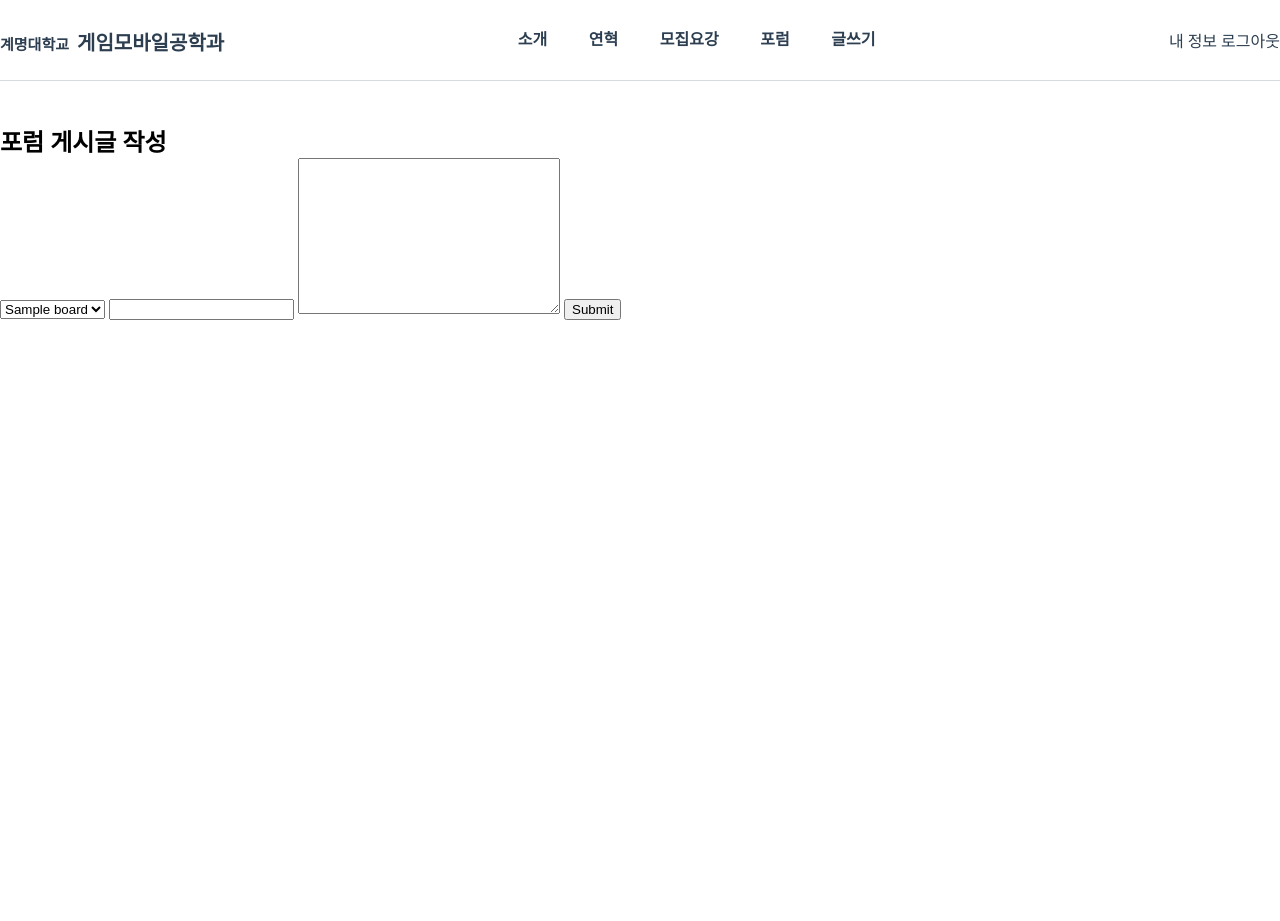
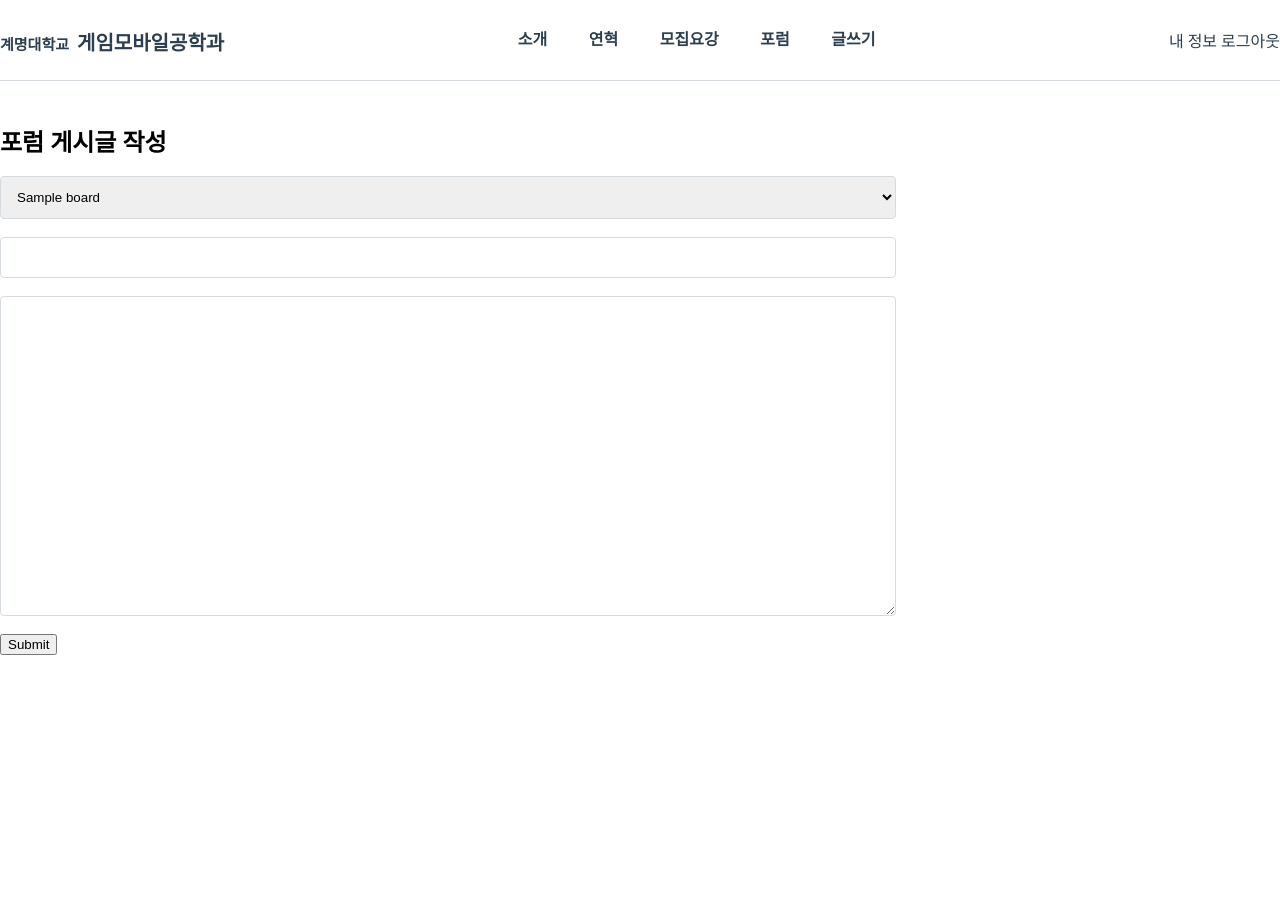
Before and after one commit to aid95/kmu-gmc-webdev, a PHP site: page /forum/write in a window 1280 px wide. Shown: the top 921 px of the page. Run offline with PHP 8.4, Linux system fonts and the light colour scheme; the visitor is signed in with stand-in values (Sample User, id 1); tables that the repository leaves empty hold one stand-in row (values such as "Sample post"); data that the repository does not hold is empty.

Commit message:
글작성 페이지 스타일 작성

```diff
--- a/nginx/html/css/main.css
+++ b/nginx/html/css/main.css
@@ -498,6 +498,42 @@ h3
     vertical-align: middle;
 }
 
+
+/* Write */
+.article-form-style select {
+    display: block;
+    width: 100%;
+    border: 1px solid #D6DBDF;
+    border-radius: 4px;
+    margin-top: 18px;
+    padding: 12px;
+}
+
+.article-form-style input[type=text] {
+    display: block;
+    width: 100%;
+    border: 1px solid #D6DBDF;
+    border-radius: 4px;
+    margin-top: 18px;
+    padding: 12px;
+}
+
+.article-form-style input[type=submit] {
+    display: block;
+    margin-top: 18px;
+}
+
+.article-form-style textarea {
+    display: block;
+    width: 100%;
+    height: 320px;
+    border: 1px solid #D6DBDF;
+    border-radius: 4px;
+    margin-top: 18px;
+    padding: 12px;
+}
+
+
 /* footer 클래스 */
 .foot-wrap {
     height: 100%;
```
